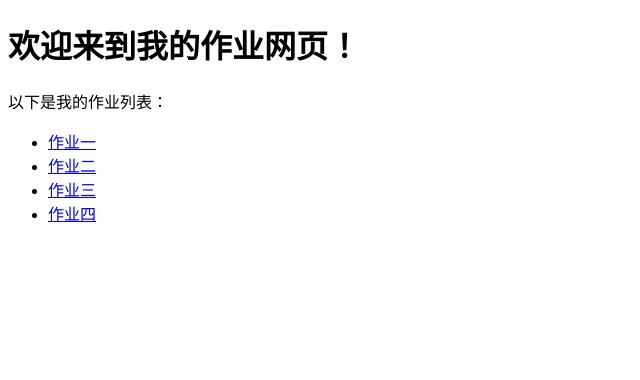
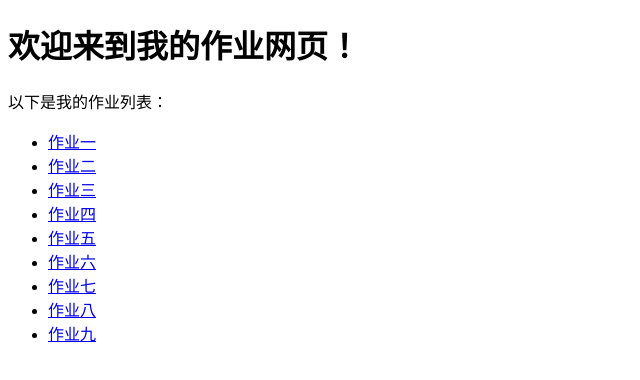
Before and after one commit to yayagezhenshuai/yayagezhenshuai.github.io, a plain HTML site: page index.html in a window 1280 px wide. Shown: the whole page, without its empty margins (0-640 px from the left). Drawn offline with Linux system fonts and the light colour scheme.

Commit message:
Update index.html

```diff
--- a/index.html
+++ b/index.html
@@ -11,6 +11,11 @@
         <li><a href="20213641-20230912.html">作业二</a></li>
         <li><a href="20213641-20230919.html">作业三</a></li>
         <li><a href="20213641-20230926.html">作业四</a></li>
+        <li><a href="20213641-20231003.html">作业五</a></li>
+        <li><a href="20213641-20231010.html">作业六</a></li>
+        <li><a href="20213641-20231017.html">作业七</a></li>
+        <li><a href="20213641-20231024.html">作业八</a></li>
+        <li><a href="20213641-20231031.html">作业九</a></li>
     </ul>
 </body>
 </html>
```
